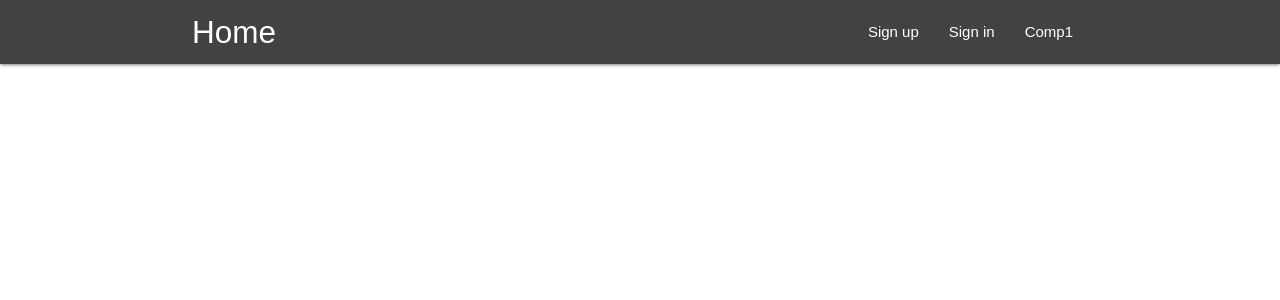
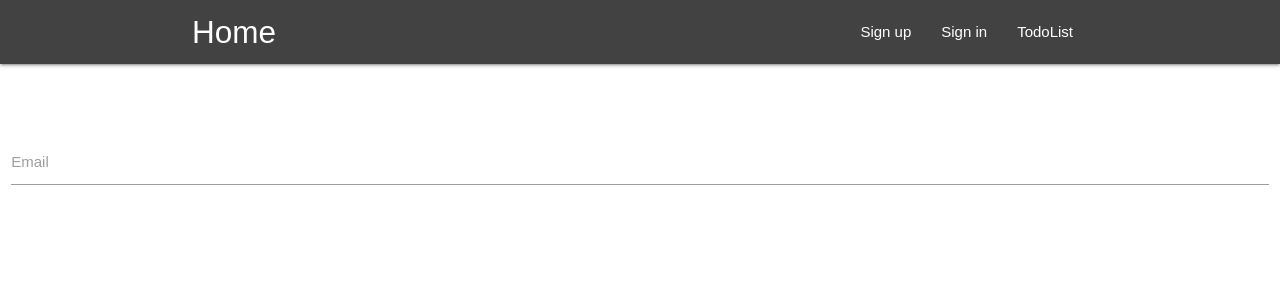
Before and after one commit to duxard/test-stand, a React (Create React App) app: page /todolist in a window 1280 px wide. Shown: the top 300 px of the page. Built offline with nearby package versions, Linux system fonts and the light colour scheme.

Commit message:
rename comp1 component to todolist

```diff
--- a/src/App.js
+++ b/src/App.js
@@ -3,7 +3,7 @@ import { BrowserRouter, Switch, Route } from 'react-router-dom';
 
 import Navbar from './components/Navbar';
 import HomePage from './components/HomePage';
-import Comp1 from './components/Comp1';
+import TodoList from './components/TodoList';
 import SignUp from './components/SignUp';
 import SignIn from './components/SignIn';
 
@@ -21,10 +21,9 @@ export default class App extends React.Component {
           <Navbar />
           <Switch>
             <Route exact path='/' component={HomePage} />
-            <Route path='/create' component={Comp1} />
             <Route path='/signup' component={SignUp} />
             <Route path='/signin' component={SignIn} />
-            <Route path='/comp1' component={Comp1} />
+            <Route path='/todolist' component={TodoList} />
           </Switch>
         </div>
       </BrowserRouter>
--- a/src/components/Navbar.js
+++ b/src/components/Navbar.js
@@ -9,7 +9,7 @@ const Navbar = () => {
         <ul className="right">
           <li><NavLink to='/signup'>Sign up</NavLink></li>
           <li><NavLink to='/signin'>Sign in</NavLink></li>
-          <li><NavLink to='/comp1'>Comp1</NavLink></li>
+          <li><NavLink to='/todolist'>TodoList</NavLink></li>
         </ul>
       </div>
     </nav>
--- a/src/components/Comp1.js
+++ b/src/components/TodoList.js
@@ -1,20 +1,23 @@
 import React from 'react';
 
-const Comp1 = () => {
-  return (
-    <div>
+export default class TodoList extends React.Component {
+
+  constructor(props) {
+    super(props);
+  }
+
+  render() {
+    return (
       <div class="row">
         <form class="col s12">
           <div class="row">
             <div class="input-field col s12">
-              <input placeholder="Placeholder" id="email" type="email" class="validate" />
+              <input id="email" type="email" class="validate"/>
               <label for="email">Email</label>
             </div>
           </div>
         </form>
       </div>
-    </div>
-  );
+    );
+  }
 }
-
-export default Comp1;
```
